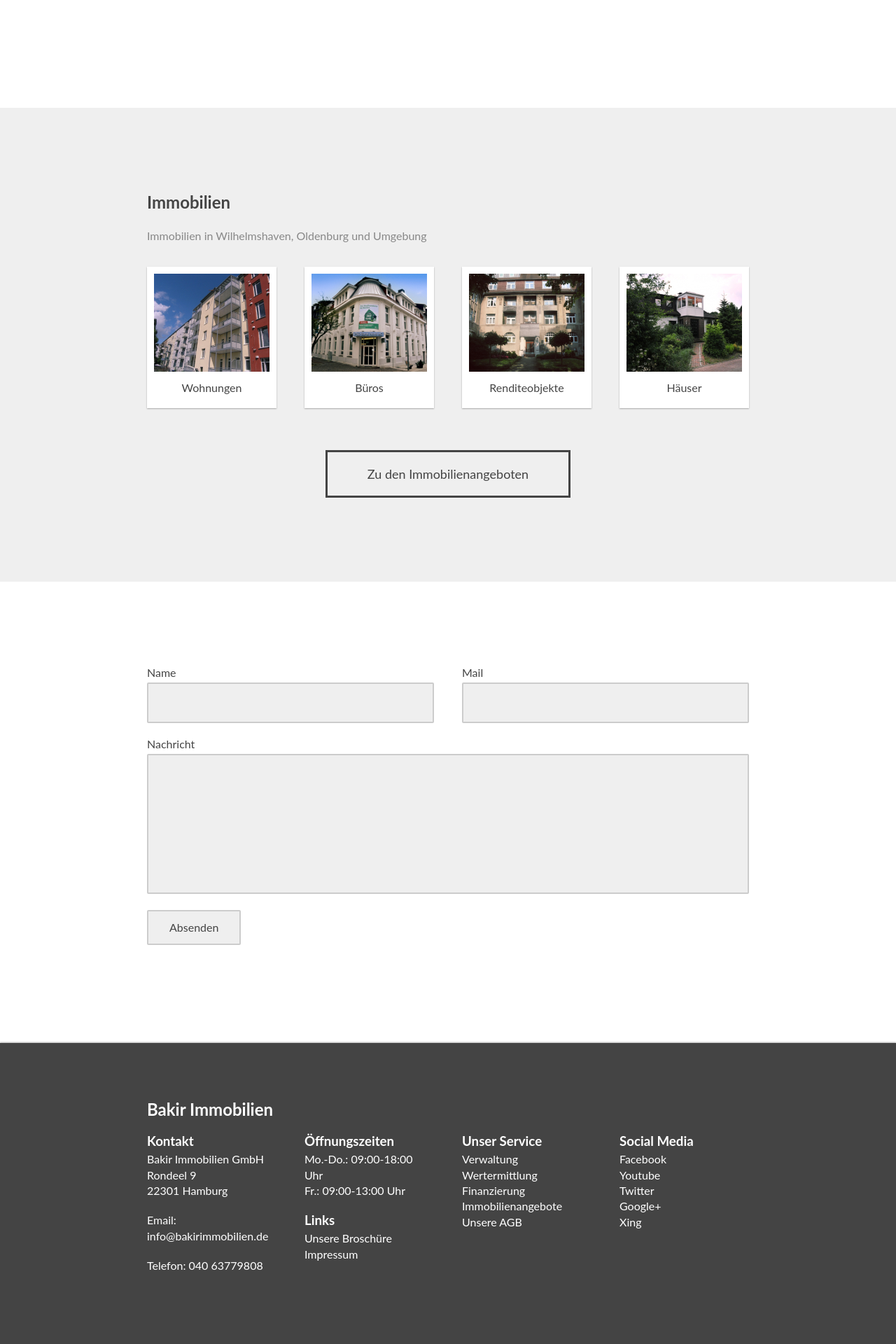
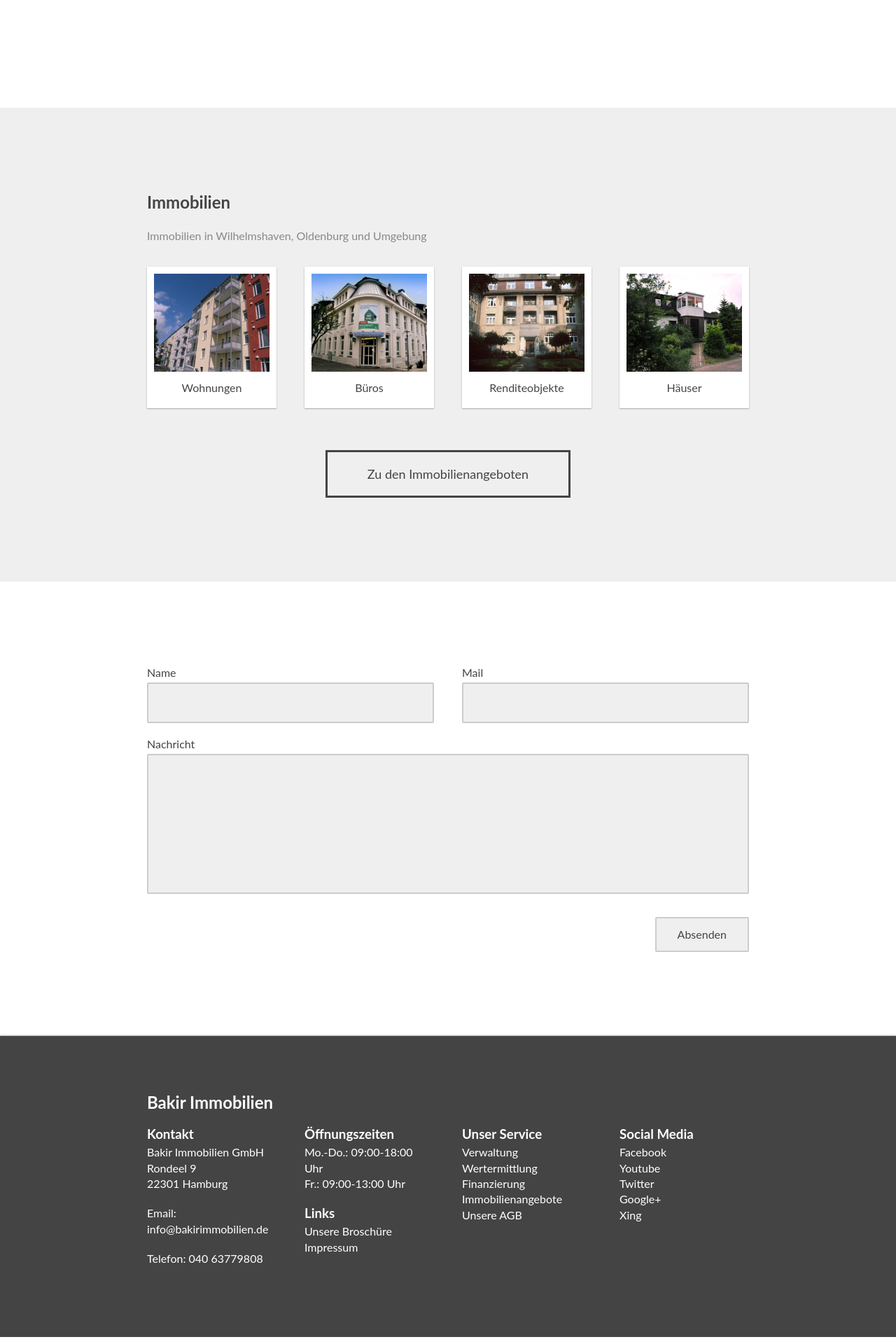
Before and after one commit to bakirnetwork/bakirimmobilien_de, a Jekyll site: the page built from _pages/index.html, in a window 1280 px wide. Shown: the part 1907-3827 px from the top of the page at 70% size. Built offline with Jekyll 4.4.1, drawn with Linux system fonts in a browser that asks for light colours; nearby versions of some CDN libraries; some web fonts are replaced.

Commit message:
Kontaktform Absenden Button rechtsbündig

```diff
--- a/_includes/contact.html
+++ b/_includes/contact.html
@@ -1,6 +1,6 @@
 <div class="row">
 	<div class="col span-12">
-		<form class="ajax" action="/assets/php/contact.php" method="POST">
+		<form class="contact ajax" action="/assets/php/contact.php" method="POST">
 			<div class="contact-info">
 				<fieldset class="contact-name">
 					<label for="name">Name</label>
@@ -12,10 +12,12 @@
 				</fieldset>
 			</div>
 
-			<label for="message">Nachricht</label>
-			<textarea id="message" name="message"></textarea>
+			<fieldset class="contact-message">
+				<label for="message">Nachricht</label>
+				<textarea id="message" name="message"></textarea>
+			</fieldset>
 
-			<button type="submit">Absenden</button>
+			<button class="contact-submit" type="submit">Absenden</button>
 
 			<span class="status"></span>
 		</form>
--- a/assets/css/_base.sass
+++ b/assets/css/_base.sass
@@ -51,7 +51,6 @@ textarea
 
 button
 	padding: 15px 30px
-	margin: 20px 0
 
 	&:hover
 		background: $accent
--- a/assets/css/_contact.sass
+++ b/assets/css/_contact.sass
@@ -1,3 +1,6 @@
+.contact
+	+cf
+
 .contact-info
 	margin-bottom: 20px
 	+cf
@@ -13,3 +16,9 @@
 .contact-mail
 	float: right
 	padding-left: 20px
+
+.contact-message
+	margin-bottom: 30px
+
+.contact-submit
+	float: right
```
